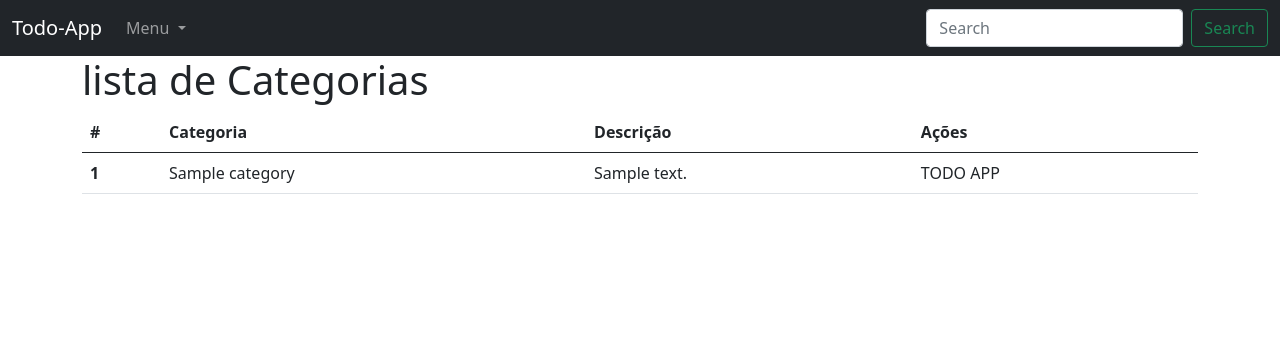
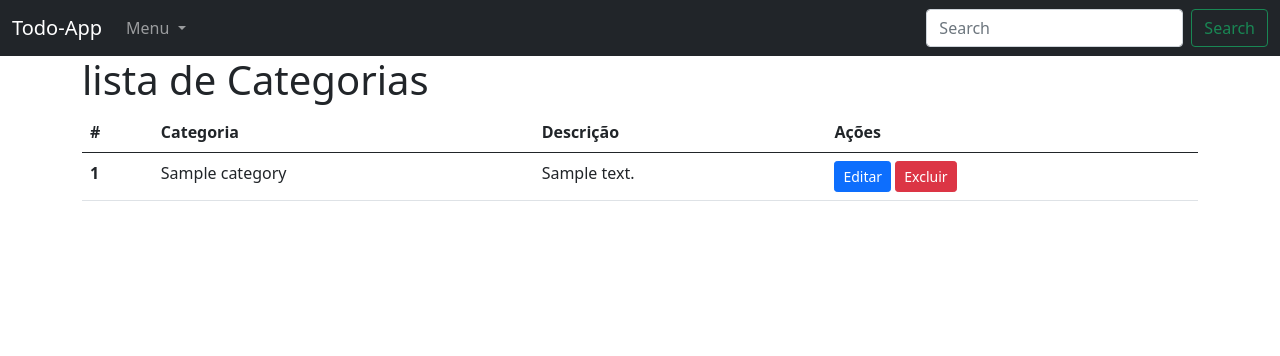
Before and after one commit to samueloliveiraf/django-apredizados, a Django app: page /categoria/ in a window 1280 px wide. Shown: the top 356 px of the page. Run offline with Django 3.2, Linux system fonts and the light colour scheme; a user stored in the database is signed in; tables that the repository leaves empty hold one stand-in row (values such as "Sample post"); some libraries are stand-ins or nearby versions.

Commit message:
editaçao de categoria ok

```diff
--- a/apps/tasks/urls.py
+++ b/apps/tasks/urls.py
@@ -9,6 +9,10 @@ urlpatterns = [
         add_category,
         name='add_category'
     ),
+    path('editar/<int:id_category>/',
+        edit_category,
+        name='edit_category'
+    ),
     path('',
         list_category,
         name='list_categories'
--- a/apps/tasks/views.py
+++ b/apps/tasks/views.py
@@ -1,4 +1,4 @@
-from django.shortcuts import render
+from django.shortcuts import get_object_or_404, redirect, render
 from django.contrib import messages
 from .forms import *
 from .models import *
@@ -24,10 +24,37 @@ def add_category(request):
 
 def list_category(request):
     template_name = 'tasks/list_categories.html'
-    categories = Category.objects.filter(ower=request.user)
+    categories = Category.objects.filter(
+        ower=request.user
+    )
 
     context = {
         'categories': categories
     }
 
     return render(request, template_name, context)
+
+
+def edit_category(request, id_category):
+    template_name = 'tasks/add_category.html'
+    context = {}
+    category = get_object_or_404(
+        Category,
+        id=id_category,
+        ower=request.user
+    )
+
+    if request.method == 'POST':
+        form = CategoryForm(
+            request.POST,
+            instance=category
+        )
+        if form.is_valid():
+            form.save()
+
+            return redirect('category:list_categories')
+
+    form = CategoryForm(instance=category)
+    context['form'] = form
+
+    return render(request, template_name, context)
--- a/templates/tasks/list_categories.html
+++ b/templates/tasks/list_categories.html
@@ -27,7 +27,14 @@ Adicionar categoria - {{ block.super }}
                             <th scope="row">{{ category.id }}</th>
                             <td>{{ category.name }}</td>
                             <td>{{ category.descripition }}</td>
-                            <td>TODO APP</td>
+                            <td>
+                                <a href="{% url 'category:edit_category' category.id %}" class="btn btn-primary btn-sm">
+                                    Editar
+                                </a>
+                                <a href="" class="btn btn-danger btn-sm">
+                                    Excluir
+                                </a>
+                            </td>
                         </tr>
                     </tbody>
                 {% endfor %}
```
